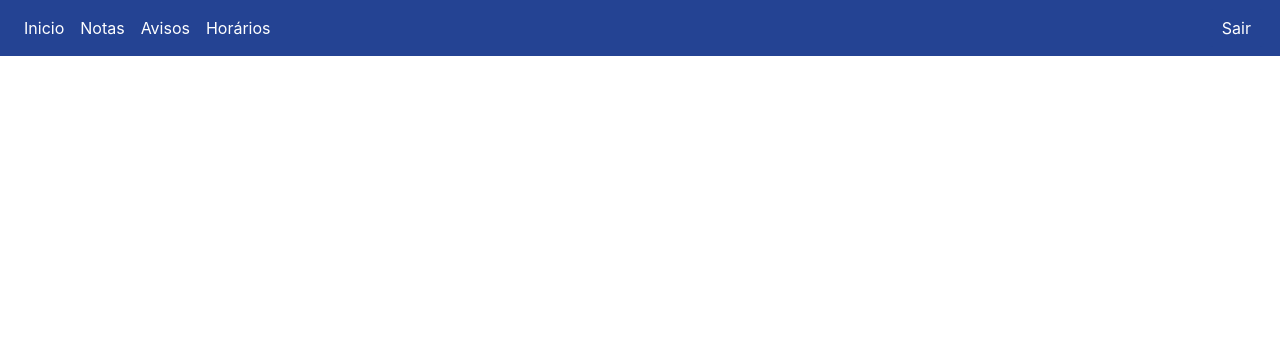
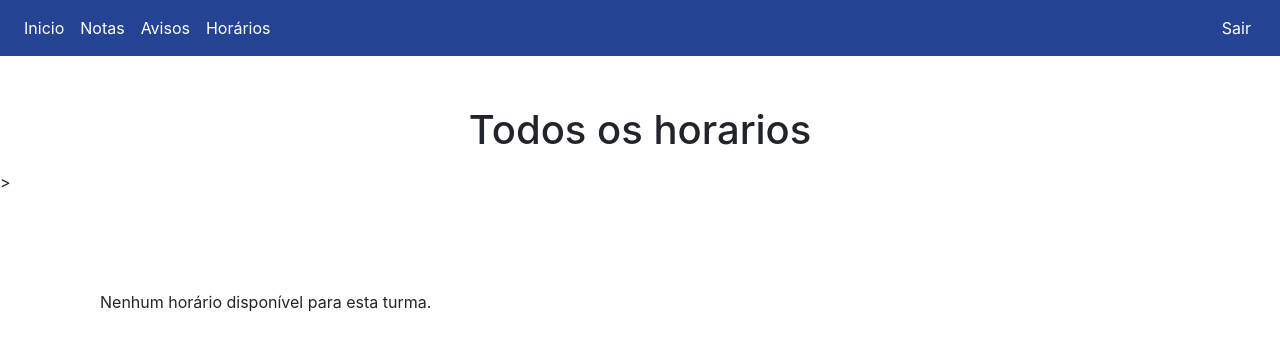
Before and after one commit to joao-cell/Expotec, a PHP site: page /Global/Alunos/horarios.php in a window 1280 px wide. Shown: the top 351 px of the page. Run offline with PHP 8.4, Linux system fonts and the light colour scheme; the visitor is signed in with stand-in values (Sample User, id 1); data comes from the database, SQL or seed files in the repository; tables that the repository leaves empty or names only in its code hold one stand-in row (values such as "Sample post").

Commit message:
tela de horario dos alunos funcional (sem estilização)

```diff
--- a/Global/Alunos/horarios.php
+++ b/Global/Alunos/horarios.php
@@ -109,10 +109,98 @@ if (isset($_POST['sair'])) {
   </div>
   </div>
 </nav>
-<div class="conteiner">
+<center>
+    <h1 style="padding-top: 50px">Todos os horarios</h1><p>
+</center>
+>
+<div class="container">
     <div class="row">
         <div class="col mt-5">
 
+        <?php
+
+$host = "localhost";
+$username = "root";
+$password = "";
+$database = "expotec_db";
+
+$conn = mysqli_connect($host, $username, $password, $database);
+
+if (!$conn) {
+    die("Erro na conexão com o banco de dados: " . mysqli_connect_error());
+}
+
+$turma_id = $_SESSION['turma_id'];
+
+$sql = "SELECT
+horarios.*,
+dias.dia AS nome_dias,
+turmas.nome AS nome_turma,
+horas.hora AS hora_horas,
+professores.user AS user_professores,
+materias.nome AS nome_materias
+FROM horarios
+INNER JOIN dias ON horarios.dias_id = dias.id
+INNER JOIN turmas ON horarios.turma_id = turmas.id
+INNER JOIN horas ON horarios.horas_id = horas.id
+INNER JOIN professores ON horarios.professores_id = professores.id
+INNER JOIN materias ON horarios.materia_id = materias.id
+WHERE horarios.turma_id = " . $_SESSION['turma_id'] . "
+ORDER BY dias.id ASC, horas.hora ASC"; // Ordena por dia e, em seguida, por hora
+
+$result = mysqli_query($conn, $sql);
+
+if (!$result) {
+    die("Erro ao consultar os horários da turma: " . mysqli_error($conn));
+}
+?>
+
+<!-- Código HTML para exibir os horários agrupados por dia e ordenados por hora em uma tabela -->
+<div class="container">
+    <div class="row">
+        <div class="col mt-5">
+            <?php
+            if (mysqli_num_rows($result) > 0) {
+                $currentDay = null; // Variável para rastrear o dia atual
+                echo '<table class="table">';
+                echo '<thead>';
+                echo '<tr>';
+                echo '<th>Dia</th>';
+                echo '<th>Horários</th>';
+                echo '</tr>';
+                echo '</thead>';
+                echo '<tbody>';
+                while ($row = mysqli_fetch_assoc($result)) {
+                    $dia = $row['nome_dias'];
+                    $materia = $row['nome_materias'];
+                    $professor = $row['user_professores'];
+                    $hora = $row['hora_horas'];
+                    $turma = $row['nome_turma'];
+
+                    // Se o dia atual for diferente do dia no registro atual, comece uma nova linha
+                    if ($currentDay !== $dia) {
+                        if ($currentDay !== null) {
+                            echo '</td></tr>'; // Fecha a linha anterior
+                        }
+                        echo "<tr><td>$dia</td><td>"; // Inicia uma nova linha
+                        $currentDay = $dia;
+                    } else {
+                        echo '<br> '; // Separa horários do mesmo dia com uma vírgula
+                    }
+
+                    echo "$hora - $materia ($professor)";
+                }
+
+                // Fecha a última linha
+                echo '</td></tr>';
+                echo '</tbody>';
+                echo '</table>';
+            } else {
+                echo "<p>Nenhum horário disponível para esta turma.</p>";
+            }
+
+            mysqli_close($conn);
+            ?>
         </div>
     </div>
 </div>
@@ -120,6 +208,7 @@ if (isset($_POST['sair'])) {
 
 
 
+
     <script src="js/bootstrap.min.js"  crossorigin="anonymous"></script>
   </body>
 </html>
```
